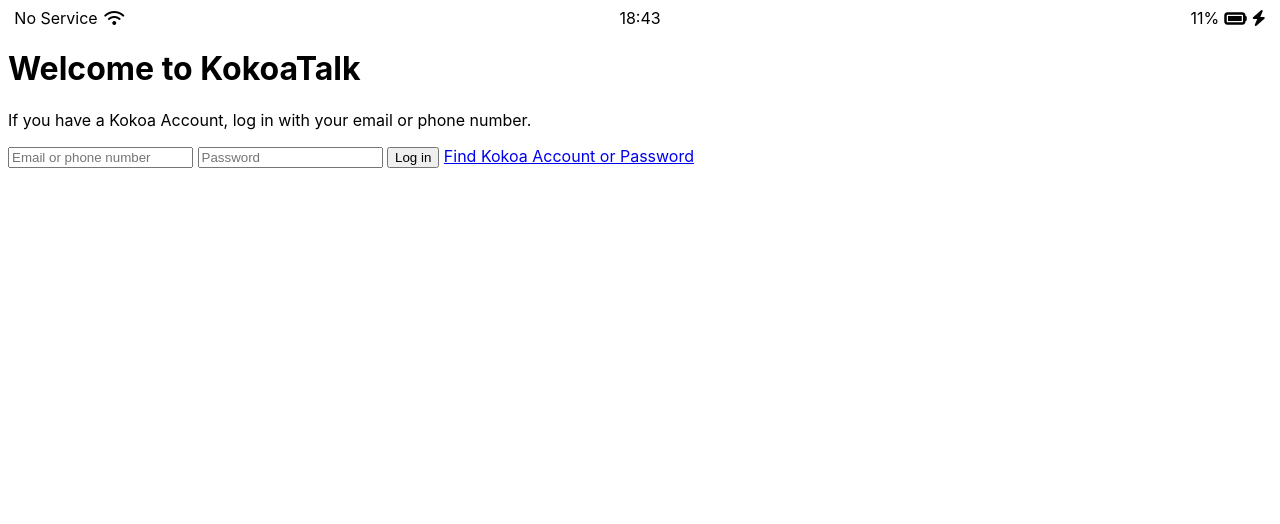
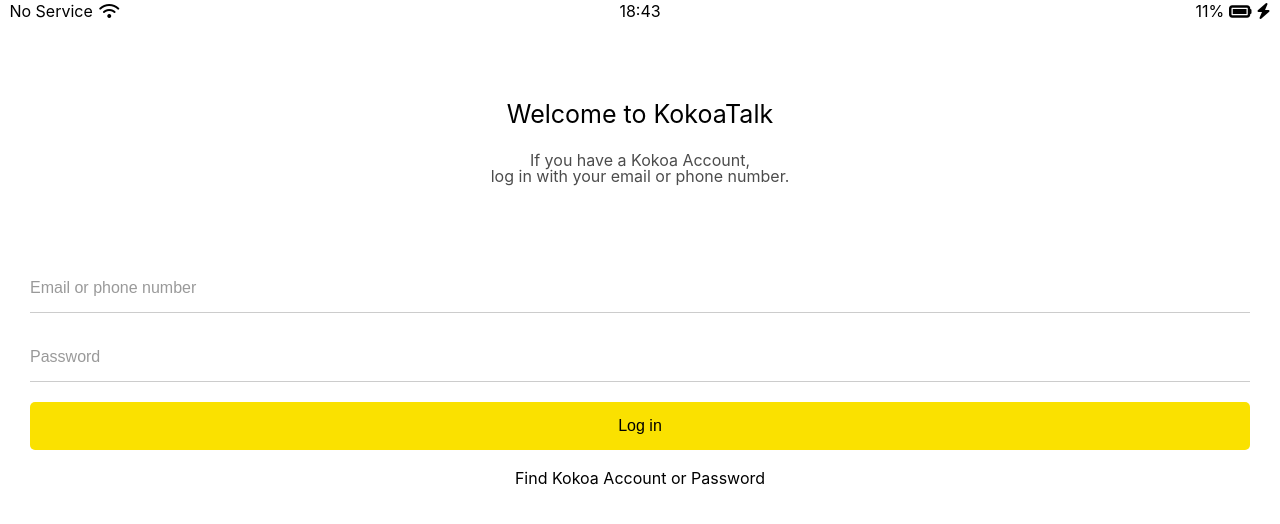
Before and after one commit to ChoiSeonMun/KokoaTalk, a plain HTML site: page index.html in a window 1280 px wide. Drawn offline with Linux system fonts and the light colour scheme.

Commit message:
Finish index.html

```diff
--- a/css/style.css
+++ b/css/components/status-bar.css
@@ -1,11 +1,7 @@
-body {
-  font-family: -apple-system, BlinkMacSystemFont, "Segoe UI", Roboto, Oxygen,
-    Ubuntu, Cantarell, "Open Sans", "Helvetica Neue", sans-serif;
-}
-
 .status-bar {
   display: flex;
   justify-content: center;
+  padding: 3px;
 }
 
 .status-bar__column {
--- /dev/null
+++ b/css/reset.css
@@ -0,0 +1,133 @@
+/* http://meyerweb.com/eric/tools/css/reset/
+   v2.0 | 20110126
+   License: none (public domain)
+*/
+
+html,
+body,
+div,
+span,
+applet,
+object,
+iframe,
+h1,
+h2,
+h3,
+h4,
+h5,
+h6,
+p,
+blockquote,
+pre,
+a,
+abbr,
+acronym,
+address,
+big,
+cite,
+code,
+del,
+dfn,
+em,
+img,
+ins,
+kbd,
+q,
+s,
+samp,
+small,
+strike,
+strong,
+sub,
+sup,
+tt,
+var,
+b,
+u,
+i,
+center,
+dl,
+dt,
+dd,
+ol,
+ul,
+li,
+fieldset,
+form,
+label,
+legend,
+table,
+caption,
+tbody,
+tfoot,
+thead,
+tr,
+th,
+td,
+article,
+aside,
+canvas,
+details,
+embed,
+figure,
+figcaption,
+footer,
+header,
+hgroup,
+menu,
+nav,
+output,
+ruby,
+section,
+summary,
+time,
+mark,
+audio,
+video {
+  margin: 0;
+  padding: 0;
+  border: 0;
+  font-size: 100%;
+  font: inherit;
+  vertical-align: baseline;
+}
+/* HTML5 display-role reset for older browsers */
+article,
+aside,
+details,
+figcaption,
+figure,
+footer,
+header,
+hgroup,
+menu,
+nav,
+section {
+  display: block;
+}
+body {
+  line-height: 1;
+}
+ol,
+ul {
+  list-style: none;
+}
+blockquote,
+q {
+  quotes: none;
+}
+blockquote:before,
+blockquote:after,
+q:before,
+q:after {
+  content: "";
+  content: none;
+}
+table {
+  border-collapse: collapse;
+  border-spacing: 0;
+}
+
+input:focus {
+  outline: none;
+}
--- /dev/null
+++ b/css/screens/login.css
@@ -0,0 +1,55 @@
+.welcome-header {
+  display: flex;
+  flex-direction: column;
+  align-items: center;
+  margin: 80px 0px;
+}
+
+.welcome-header__head {
+  font-size: 25px;
+  margin-bottom: 25px;
+}
+
+.welcome-header__text {
+  width: 80%;
+  text-align: center;
+  opacity: 0.7;
+}
+
+.login-form {
+  display: flex;
+  flex-direction: column;
+  margin: 0px 30px;
+}
+
+.login-form input {
+  border: none;
+  font-size: 16px;
+  padding: 15px 0px;
+  margin-bottom: 20px;
+}
+
+.login-form input:not([type="submit"]) {
+  border-bottom: 1px solid rgba(0, 0, 0, 0.2);
+  transition: border-color 0.3s ease-in-out;
+}
+
+.login-form input::placeholder {
+  color: rgba(0, 0, 0, 0.4);
+}
+
+.login-form input:focus {
+  border-color: var(--yellow);
+}
+
+.login-form input[type="submit"] {
+  background-color: var(--yellow);
+  cursor: pointer;
+  border-radius: 5px;
+}
+
+.login-form a {
+  text-align: center;
+  text-decoration: none;
+  color: inherit;
+}
--- /dev/null
+++ b/css/styles.css
@@ -0,0 +1,13 @@
+@import "reset.css";
+@import "variables.css";
+
+/* Components */
+@import "components/status-bar.css";
+
+/* Screens */
+@import "screens/login.css";
+
+body {
+  font-family: -apple-system, BlinkMacSystemFont, "Segoe UI", Roboto, Oxygen,
+    Ubuntu, Cantarell, "Open Sans", "Helvetica Neue", sans-serif;
+}
--- /dev/null
+++ b/css/variables.css
@@ -0,0 +1,3 @@
+:root {
+  --yellow: #fae100;
+}
--- a/index.html
+++ b/index.html
@@ -1,7 +1,7 @@
 <!DOCTYPE html>
 <html lang="en">
   <head>
-    <link href="css/style.css" rel="stylesheet" type="text/css" />
+    <link rel="stylesheet" href="css/styles.css" />
     <meta charset="UTF-8" />
     <meta name="viewport" content="width=device-width, initial-scale=1.0" />
     <title>Welcome to KokoaTalk</title>
@@ -25,13 +25,19 @@
     <header class="welcome-header">
       <h1 class="welcome-header__head">Welcome to KokoaTalk</h1>
       <p class="welcome-header__text">
-        If you have a Kokoa Account, log in with your email or phone number.
+        If you have a Kokoa Account, <br />
+        log in with your email or phone number.
       </p>
     </header>
 
-    <form class="login-form">
-      <input type="text" placeholder="Email or phone number" />
-      <input type="password" placeholder="Password" />
+    <form action="friends.html" method="GET" class="login-form">
+      <input
+        required
+        name="username"
+        type="text"
+        placeholder="Email or phone number"
+      />
+      <input required name="password" type="password" placeholder="Password" />
       <input type="submit" value="Log in" />
       <a href="#">Find Kokoa Account or Password</a>
     </form>
```
Also changed, not shown: friends.html (added, +1 -0 lines).
